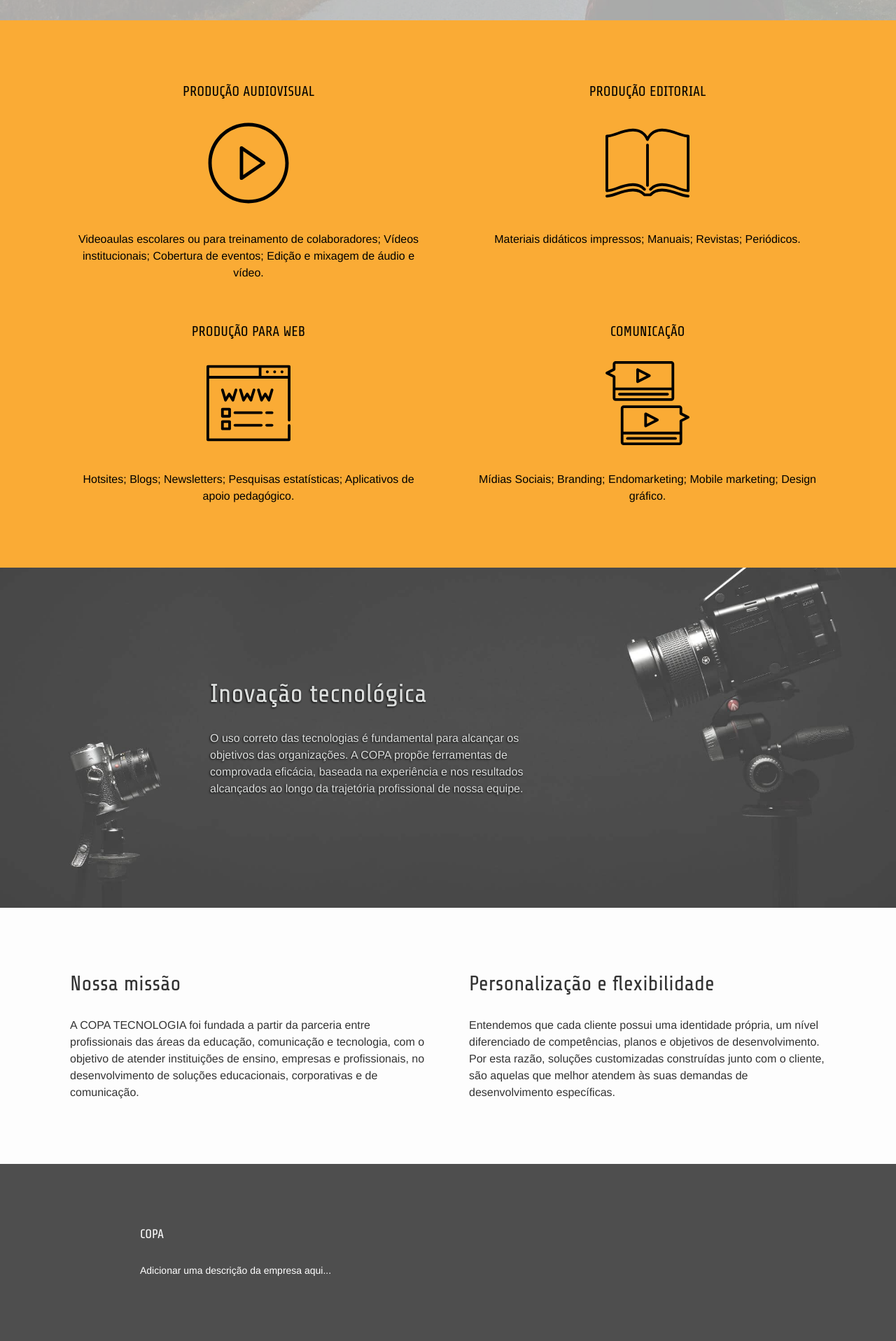
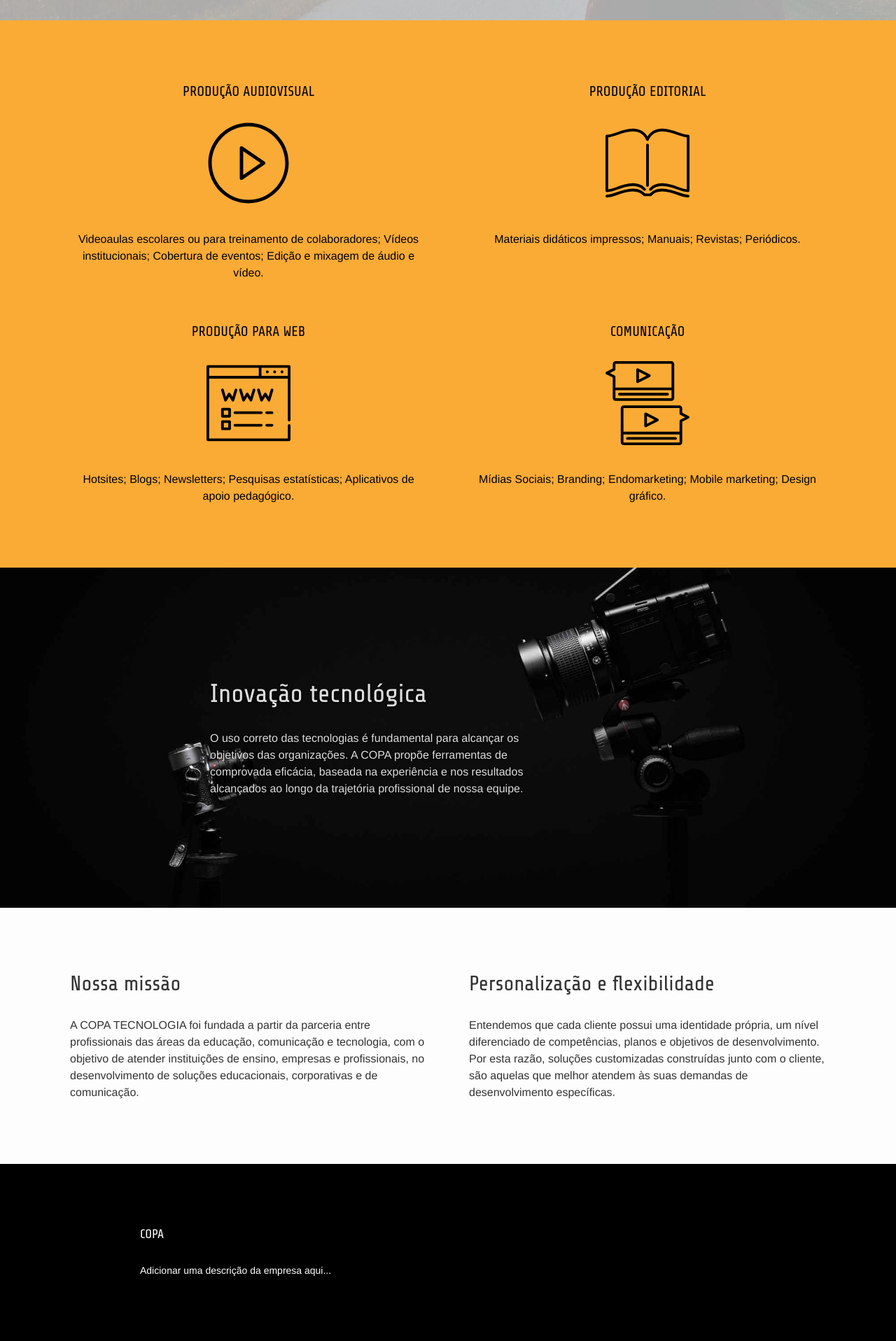
Before and after one commit to CopaTecnologia/copatecnologia.github.io, a Jekyll site: the page built from index.html, in a window 1280 px wide. Shown: the part 674-2590 px from the top of the page at 70% size. Built offline with Jekyll 4.4.1, drawn with Linux system fonts in a browser that asks for light colours.

Commit message:
mais escuro

```diff
--- a/_sass/_layout.sass
+++ b/_sass/_layout.sass
@@ -95,7 +95,7 @@
 
 .site-footer
     font-size: $small-font-size
-    background-color: $grey-color-dark
+    background-color: #000
     padding: $spacing-unit 0
     color: #fff
     a
@@ -186,7 +186,7 @@
 .section-camera
     padding: 10% 0
     background:
-        image: url('/img/florian-klauer_ext_grey.jpg')
+        image: url('/img/florian-klauer-sm.jpg')
         position: center
         repeat: no-repeat
         size: cover
```
